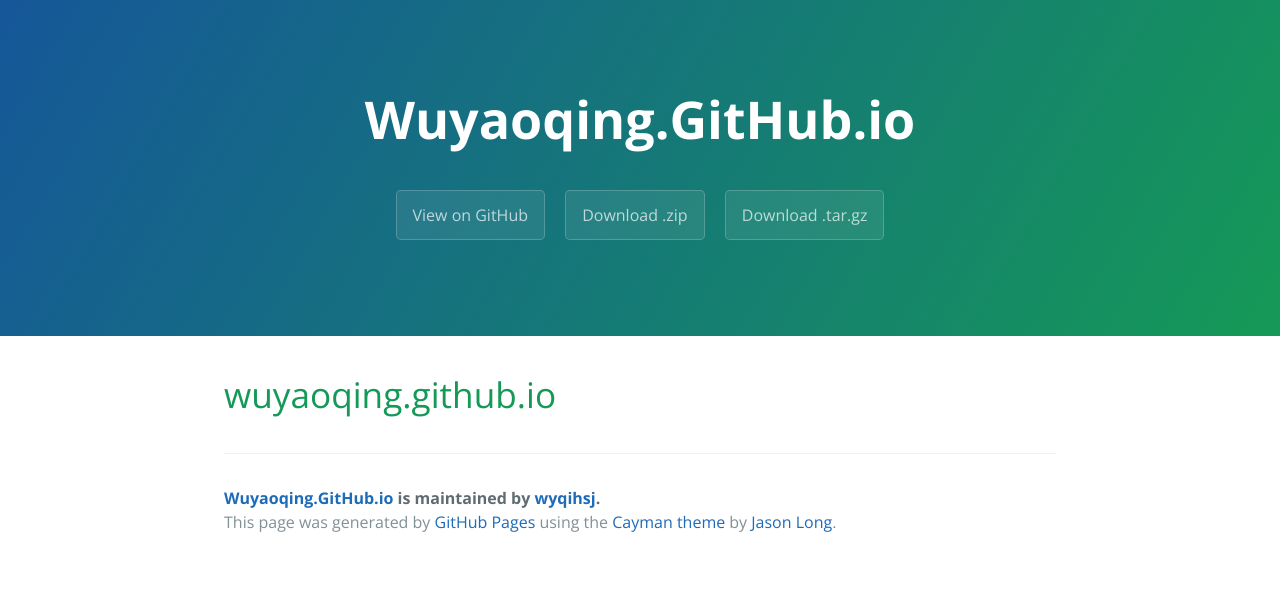
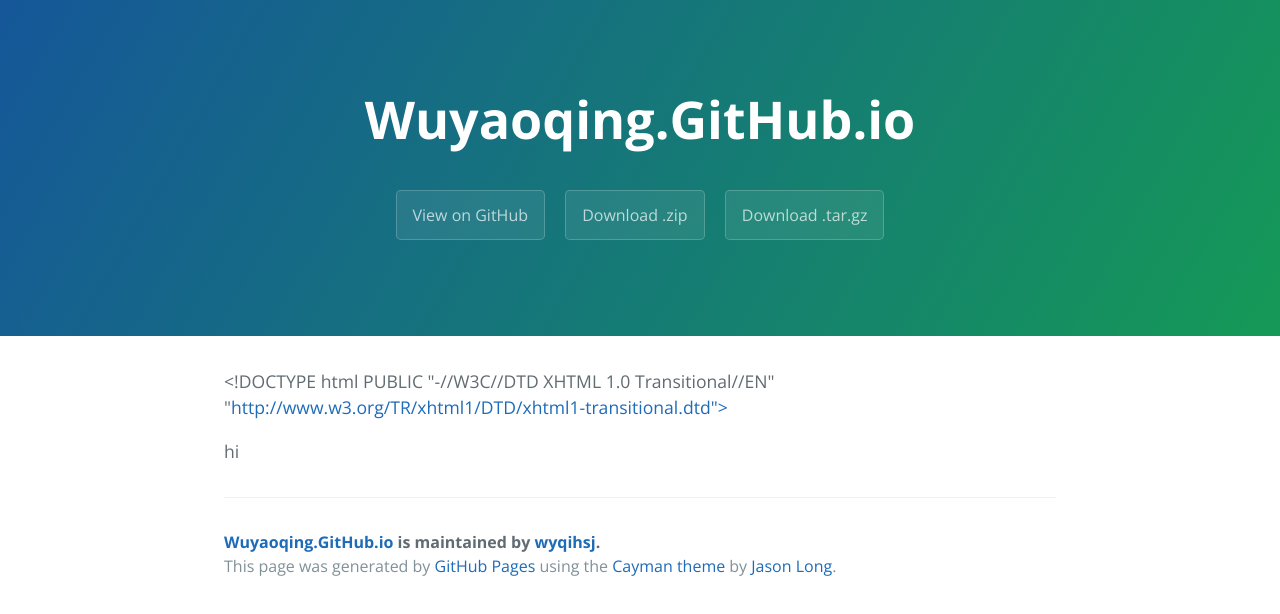
Before and after one commit to wyqihsj/love, a plain HTML site: page index.html in a window 1280 px wide. Drawn offline with nearby package versions, Linux system fonts and the light colour scheme.

```diff
--- a/index.html
+++ b/index.html
@@ -13,17 +13,34 @@
     <section class="page-header">
       <h1 class="project-name">Wuyaoqing.GitHub.io</h1>
       <h2 class="project-tagline"></h2>
-      <a href="https://github.com/wyqihsj/wuyaoqing.github.io" class="btn">View on GitHub</a>
-      <a href="https://github.com/wyqihsj/wuyaoqing.github.io/zipball/master" class="btn">Download .zip</a>
-      <a href="https://github.com/wyqihsj/wuyaoqing.github.io/tarball/master" class="btn">Download .tar.gz</a>
+      <a href="https://github.com/wyqihsj/love" class="btn">View on GitHub</a>
+      <a href="https://github.com/wyqihsj/love/zipball/master" class="btn">Download .zip</a>
+      <a href="https://github.com/wyqihsj/love/tarball/master" class="btn">Download .tar.gz</a>
     </section>
 
     <section class="main-content">
-      <h1>
-<a id="wuyaoqinggithubio" class="anchor" href="#wuyaoqinggithubio" aria-hidden="true"><span class="octicon octicon-link"></span></a>wuyaoqing.github.io</h1>
+      <p>&lt;!DOCTYPE html PUBLIC "-//W3C//DTD XHTML 1.0 Transitional//EN" "<a href="http://www.w3.org/TR/xhtml1/DTD/xhtml1-transitional.dtd%22%3E">http://www.w3.org/TR/xhtml1/DTD/xhtml1-transitional.dtd"&gt;</a>
+
+</p>
+
+hi
+
+
+<p></p>
+
+
+
+<div id="SOHUCS"></div>
+
+
+
+
+
+<p>
+</p>
 
       <footer class="site-footer">
-        <span class="site-footer-owner"><a href="https://github.com/wyqihsj/wuyaoqing.github.io">Wuyaoqing.GitHub.io</a> is maintained by <a href="https://github.com/wyqihsj">wyqihsj</a>.</span>
+        <span class="site-footer-owner"><a href="https://github.com/wyqihsj/love">Wuyaoqing.GitHub.io</a> is maintained by <a href="https://github.com/wyqihsj">wyqihsj</a>.</span>
 
         <span class="site-footer-credits">This page was generated by <a href="https://pages.github.com">GitHub Pages</a> using the <a href="https://github.com/jasonlong/cayman-theme">Cayman theme</a> by <a href="https://twitter.com/jasonlong">Jason Long</a>.</span>
       </footer>
--- a/params.json
+++ b/params.json
@@ -1 +1 @@
-{"name":"Wuyaoqing.GitHub.io","tagline":"","body":"# wuyaoqing.github.io\r\n","google":"","note":"Don't delete this file! It's used internally to help with page regeneration."}
+{"name":"Wuyaoqing.GitHub.io","tagline":"","body":"<!DOCTYPE html PUBLIC \"-//W3C//DTD XHTML 1.0 Transitional//EN\" \"http://www.w3.org/TR/xhtml1/DTD/xhtml1-transitional.dtd\">\r\n<html xmlns=\"http://www.w3.org/1999/xhtml\">\r\n<head>\r\n<meta http-equiv=\"Content-Type\" content=\"text/html; charset=gb2312\" />\r\n<title>hi</title>\r\n</head>\r\n\r\n<body>\r\n<!--¸ßËÙ°æ-->\r\n<div id=\"SOHUCS\"></div>\r\n<script charset=\"utf-8\" type=\"text/javascript\" src=\"http://changyan.sohu.com/upload/changyan.js\" ></script>\r\n<script type=\"text/javascript\">\r\n    window.changyan.api.config({\r\n        appid: 'cys8FBUwi',\r\n        conf: 'prod_3df513171a98afdc20190d9d10f5a873'\r\n    });\r\n</script>        \r\n\r\n\r\n\r\n       \r\n\r\n\r\n</body>\r\n</html>\r\n\r\n","google":"","note":"Don't delete this file! It's used internally to help with page regeneration."}
```
